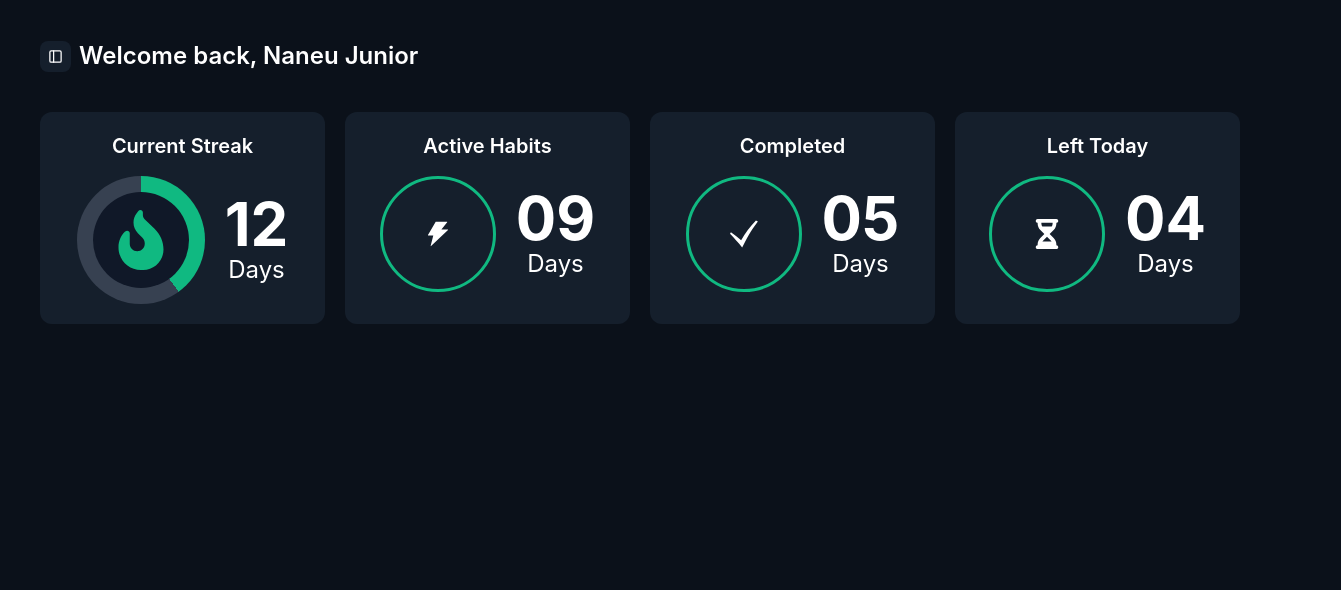
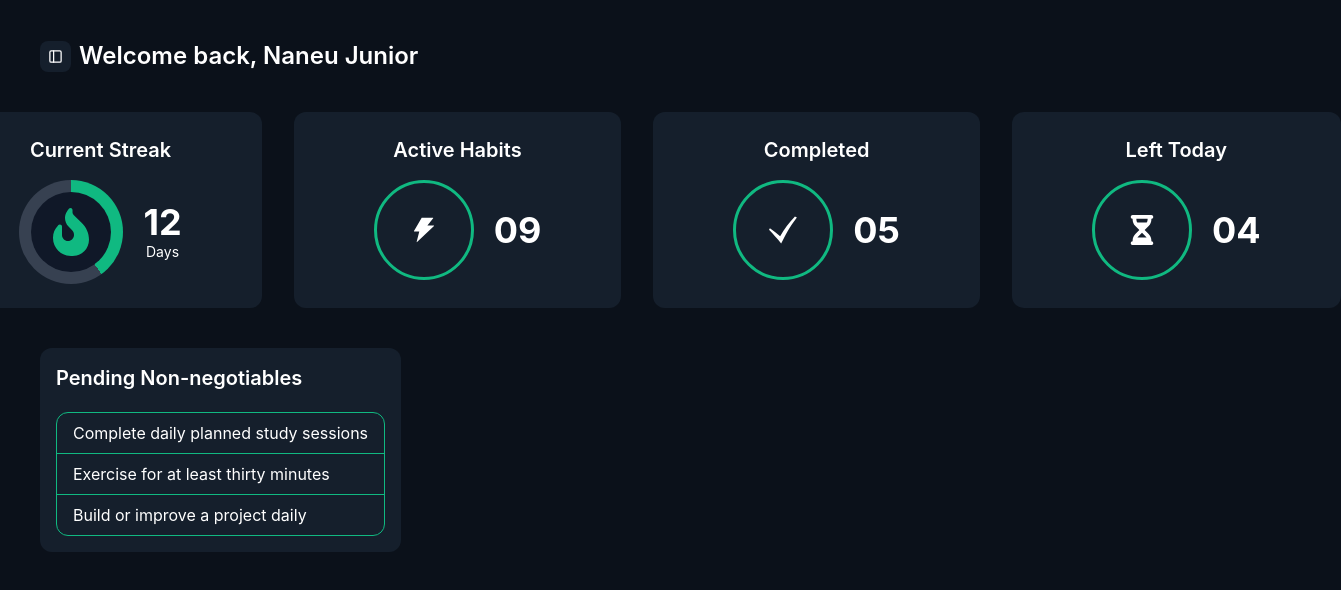
Before and after one commit to migichi47/Stronger_Me, a React (Vite) app in the folder client/: page / in a window 1280 px wide. Shown: the top 590 px of the page, 1341 px wide, since content can reach past the window. Built offline with nearby package versions, Linux system fonts and the light colour scheme.

Commit message:
style dashboard top cards to fit

```diff
--- a/client/src/components/DashboardCards.jsx
+++ b/client/src/components/DashboardCards.jsx
@@ -1,7 +1,7 @@
 import { FaFireFlameCurved } from "react-icons/fa6";
 
-const cardStyles =
-  "bg-cards w-full rounded-xl flex flex-col items-center gap-4 p-5";
+const cardStyles = `bg-cards w-fit px-20 py-6 rounded-xl flex flex-col items-center gap-4 p-5 cursor-pointer
+  hover:shadow-xs hover:shadow-success/50 transition-all`;
 
 export const DashboardCard = ({ title, icon, value }) => {
   const Icon = icon;
@@ -10,13 +10,10 @@ export const DashboardCard = ({ title, icon, value }) => {
     <div className={cardStyles}>
       <h1 className="font-semibold text-xl">{title}</h1>
       <div className="flex gap-5 items-center">
-        <span className="border-3 border-success rounded-full p-10">
+        <span className="border-3 border-success rounded-full p-8">
           <Icon className="text-3xl" />
         </span>
-        <div className="flex flex-col items-center text-center">
-          <span className="text-white text-6xl font-bold">{value}</span>
-          <span className="text-2xl">Days</span>
-        </div>
+        <span className="text-white text-4xl font-bold">{value}</span>
       </div>
     </div>
   );
@@ -30,7 +27,7 @@ export const ProgressCircle = ({ days = 12 }) => {
       <h1 className="font-semibold text-xl">Current Streak</h1>
       <div className="flex gap-5 items-center">
         <div
-          className="w-32 h-32 rounded-full flex items-center justify-center"
+          className="w-26 h-26 rounded-full flex items-center justify-center"
           style={{
             background: `conic-gradient(
           #10B981 ${progress}%,
@@ -38,13 +35,13 @@ export const ProgressCircle = ({ days = 12 }) => {
         )`,
           }}
         >
-          <div className="w-24 h-24 rounded-full bg-gray-900 flex items-center justify-center">
-            <FaFireFlameCurved className="text-6xl text-success" />
+          <div className="w-20 h-20 rounded-full bg-gray-900 flex items-center justify-center">
+            <FaFireFlameCurved className="text-5xl text-success" />
           </div>
         </div>
         <div className="flex flex-col items-center text-center">
-          <span className="text-white text-6xl font-bold">{days}</span>
-          <span className="text-2xl">Days</span>
+          <span className="text-white text-4xl font-bold">{days}</span>
+          <span className="text-sm">Days</span>
         </div>
       </div>
     </div>
--- /dev/null
+++ b/client/src/data/nonNegotiableTasks.js
@@ -0,0 +1,5 @@
+export const nonNegotiableTasks = [
+  "Complete daily planned study sessions",
+  "Exercise for at least thirty minutes",
+  "Build or improve a project daily",
+];
--- a/client/src/pages/Dashboard.jsx
+++ b/client/src/pages/Dashboard.jsx
@@ -1,14 +1,27 @@
 import { DashboardCard, ProgressCircle } from "../components/DashboardCards";
 import { dashboardCards } from "../data/dashboardCards";
+import { nonNegotiableTasks } from "../data/nonNegotiableTasks";
 
 const Dashboard = () => {
   return (
-    <div className="pt-10">
-      <div className="flex justify-between gap-5">
+    <div className="pt-10 space-y-10">
+      <div className="flex justify-center gap-8">
         <ProgressCircle days={12} />
         {dashboardCards.map((card) => (
           <DashboardCard {...card} />
         ))}
+      </div>
+      <div className="flex justify-between">
+        <div className="bg-cards rounded-xl py-4 px-4 space-y-5">
+          <h1 className="font-semibold text-xl">Pending Non-negotiables</h1>
+          <div className="border border-success rounded-xl">
+            {nonNegotiableTasks.map((task, i) => (
+              <p className={`px-4 py-2 ${i > 0 && "border-t border-success"}`}>
+                {task}
+              </p>
+            ))}
+          </div>
+        </div>
       </div>
     </div>
   );
```
